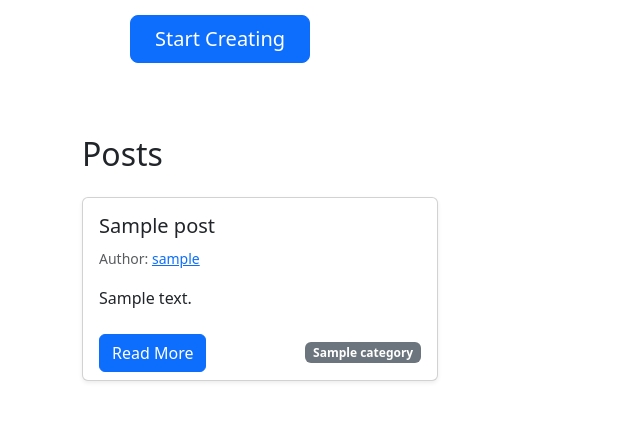
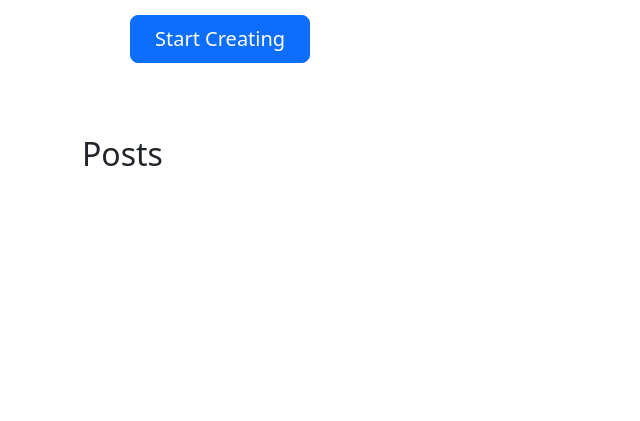
Before and after one commit to ritiSinke/crm2, a Django app: page / in a window 1280 px wide. Shown: the part 215-636 px from the top of the page, without its empty margins (0-640 px from the left). Run offline with Django 5.2, Linux system fonts and the light colour scheme; tables that the repository leaves empty hold one stand-in row (values such as "Sample post").

Commit message:
Showing only published post
post whose draft are true are not shown to others only the author can see that post

```diff
--- a/accounts/models.py
+++ b/accounts/models.py
@@ -1,6 +1,6 @@
 from django.db import models
 from django.contrib.auth.models import AbstractUser
-
+from django.contrib.auth.models import AbstractBaseUser
 # Create your models here.
 
 class User(AbstractUser):
--- a/accounts/views.py
+++ b/accounts/views.py
@@ -36,6 +36,7 @@ class RegistrationCreateView(CreateView):
     template_name = 'accounts/register.html'
     form_class = fm.RegistrationForm
     success_url = reverse_lazy('login')
+
     def form_valid(self, form):
 
         self.object = form.save()
--- a/core/settings.py
+++ b/core/settings.py
@@ -116,7 +116,7 @@ AUTH_PASSWORD_VALIDATORS = [
 
 LANGUAGE_CODE = 'en-us'
 
-TIME_ZONE = 'UTC'
+TIME_ZONE = 'Asia/Kathmandu'
 
 USE_I18N = True
 
--- a/post/forms.py
+++ b/post/forms.py
@@ -9,7 +9,7 @@ class AddPostForm(forms.ModelForm):
     class Meta:
         model = Post
         # use lai kun kun fields haru form ma dekhaucha bhanne kura garna parxa
-        fields =['title', 'content', 'category', 'is_draft', 'scheduled_date', 'image']
+        fields =['title', 'content', 'category', 'is_draft', 'image']
 
 
 
--- a/post/models.py
+++ b/post/models.py
@@ -28,7 +28,7 @@ class Post(models.Model):
         default ='True',
     )
     # is_published = models.BooleanField(default=False)
-    scheduled_date = models.DateTimeField(null=True, blank=True)
+    # scheduled_date = models.DateTimeField(null=True, blank=True)
     image= models.ImageField( upload_to='images', null=True, blank=True)
 
 
--- a/post/urls.py
+++ b/post/urls.py
@@ -11,7 +11,7 @@ urlpatterns=[
     path('post-details/<int:pk>/', views.post_details, name='post-details'),
     path('my-post/', views.my_post, name='my-post'),
     path('delete-post/<int:pk>/', views.delete_post, name='delete-post'),
-    path('like-post/<int:pk>/', views.like_post, name='like-post'),
+    # path('like-post/<int:pk>/', views.like_post, name='like-post'),
     path('author-post/<int:pk>/', views.author_posts, name='author-post')
 
 ] + static( settings.MEDIA_URL, document_root=settings.MEDIA_ROOT)
--- a/post/views.py
+++ b/post/views.py
@@ -23,7 +23,6 @@ def add_post(request):
             return redirect( 'my-post')
 
         else:
-            print(f"Form errors: {form.errors}")  # Debug line
 
             messages.warning (request,'Post was not able to be created')
             return redirect ('add-post')
@@ -44,7 +43,6 @@ def update_post(request,pk):
 
     if request.method == 'POST':
         form = fm.UpdatePostForm(request.POST,request.FILES, instance=post)
-        print(f"Form data received: {request.POST}")  # Debug line
 
         if form.is_valid():
 
@@ -64,17 +62,15 @@ def update_post(request,pk):
 #post details
 def post_details(request,pk):
     post = Post.objects.get(pk=pk)
-    print(f"Files: {request.FILES}")
 
-    like_count=PostLike.objects.filter(post=post).first()
-    context ={ 'post': post, 'like_count':like_count}
+    context ={ 'post': post,}
     return render (request, 'post/post_details.html',context)
 
 
 #author posts
 def author_posts(request,pk):
    author = get_user_model().objects.get(pk=pk)
-   posts = Post.objects.filter(author=author)
+   posts = Post.objects.filter(author=author, is_draft='False')
 #    breakpoint()
 
    context ={ 'author':author, 'posts': posts}
@@ -108,33 +104,34 @@ def my_post(request):
 
 
 
-# like posts
-@login_required
-def like_post(request,pk):
+# # like posts
+# @login_required
+# def like_post(request,pk):
 
-    post = Post.objects.get(pk=pk)
-    post_like_qs= PostLike.objects.filter(post=post, reader=request.user)
+#     post = Post.objects.get(pk=pk)
+#     post_like_qs= PostLike.objects.filter(post=post, reader=request.user)
 
-    if post_like_qs.exists():
-        post_like=post_like_qs.first()
-        if  post_like.reader == request.user:
-          messages.warning(request,"Already iked")
-          return redirect('post-details',post.pk)
+#     if post_like_qs.exists():
+#         post_like=post_like_qs.first()
+#         if  post_like.reader == request.user:
+#           messages.warning(request,"Already iked")
+#           return redirect('post-details',post.pk)
 
-        post_like.like_count= post_like.like_count+1
-        post_like.save()
-        messages.success(request,"Post liked")
-        return  redirect('post-details',post.pk)
-    else:
-        PostLike.objects.create(reader=request.user, post=post, like_count=1)
-        messages.success(request,"Post liked")
-        return  redirect('post-details',post.pk)
+#         post_like.like_count= post_like.like_count + 1
+#         post_like.save()
+#         messages.success(request,"Post liked")
+#         return  redirect('post-details',post.pk)
+#     else:
+#         PostLike.objects.create(reader=request.user, post=post, like_count=1)
+#         messages.success(request,"Post liked")
+#         return  redirect('post-details',post.pk)
 
 
 
 
 
 def all_posts(request):
-    posts = Post.objects.all().order_by('-date_posted')  # Get all posts, newest first
+    posts = Post.objects.filter(is_draft='False').order_by('-date_posted')      # Get all posts, newest first
+
     # .order_by('-date_posted')
     return render(request, 'post/all_posts.html', {'post': posts})
--- a/templates/base.html
+++ b/templates/base.html
@@ -36,9 +36,9 @@
                <ul class="navbar-nav me-auto mb-2 mb-lg-0">
                     <li class="nav-item">
                         {% if  request.user.is_authenticated %}
-                        <a class="nav-link active" aria-current="page" href="{% url 'logout' %}">Logout
+                       <a class="nav-link active" aria-current="page" href="{% url 'logout' %}">Logout   </a>
                             {% endif %}
-                        </a>
+
                     </li>
 
             </div>
--- a/templates/post/all_posts.html
+++ b/templates/post/all_posts.html
@@ -7,11 +7,12 @@
     <h1 class="display-4 fw-bold lh-1 text-body-emphasis"> BLOG </h1>
      <p class="lead">Blog info.</p>
      {%  if not request.user.is_authenticated %}
-     <a href=" {% url 'register'%}"> <button type="button" class="btn btn-primary btn-lg px-4 me-md-2 "> Start Creating </button> </a>
+        <a href=" {% url 'register'%}"> <button type="button" class="btn btn-primary btn-lg px-4 me-md-2 "> Start Creating </button> </a>
+
      {% else %}
-        <a href=" {%url 'login' %}"> <button type="button" class="btn btn-outline-secondary btn-lg px-4"> Add Post  </button> </a>
+       <a href=" {%url 'add-post' %}"> <button type="button" class="btn btn-outline-secondary btn-lg px-4"> Add Post  </button> </a>
 
-         {% endif %}
+    {% endif %}
      </div>
     </div>
 
--- a/templates/post/post_details.html
+++ b/templates/post/post_details.html
@@ -12,8 +12,7 @@
         <img src="{{post.image.url}}" alt="NO Image"  style="max-height: 200px;">
 
         {% endif %}
-        {% comment %} <a href=" {%url 'like-post' post.pk %}" class="btn btn-primary btn-sm" type="button"> Like Post</a> {% endcomment %}
-        {% comment %} <span class="ms-2 ">( {{like_count.like_count}} Likes) </span> {% endcomment %}
+
 
     </div>
 
```
Also changed, not shown: templates/post/my_post.html (+8 -1 lines), media/images/Screenshot_1_yzXgNya.png (added), media/images/Screenshot_41.png (added), media/images/Screenshot_68.png (added), media/images/Screenshot_7.png (added), post/migrations/0005_remove_post_scheduled_date.py (added).
